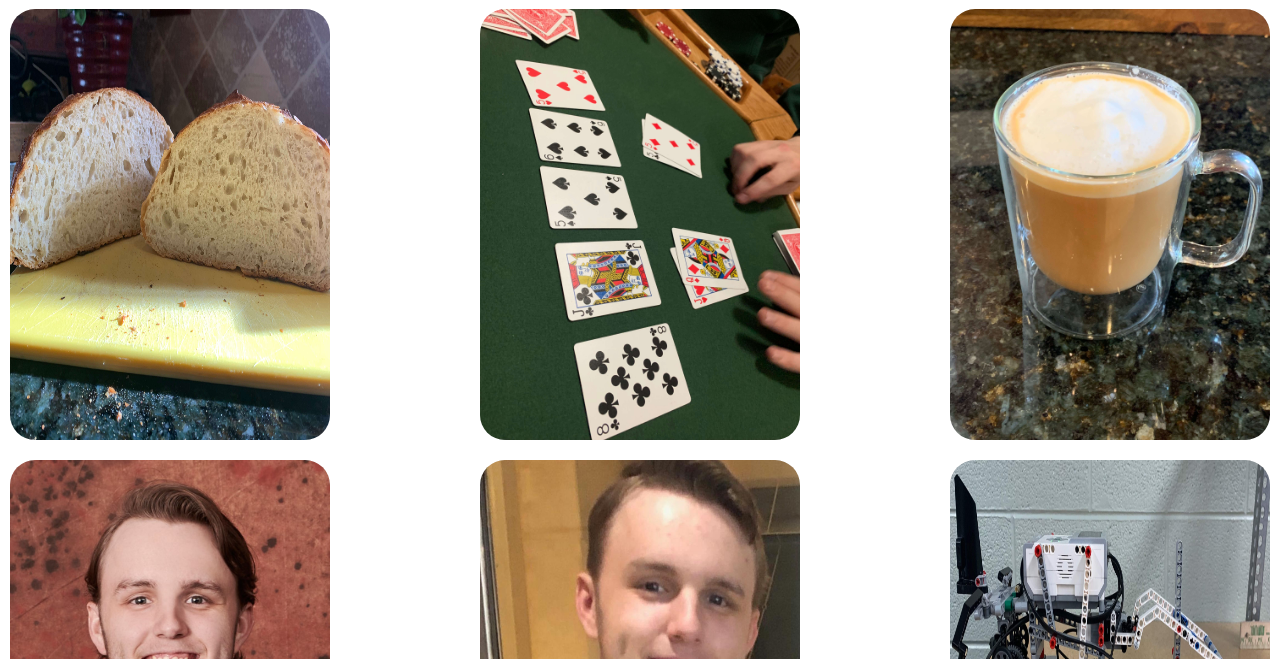
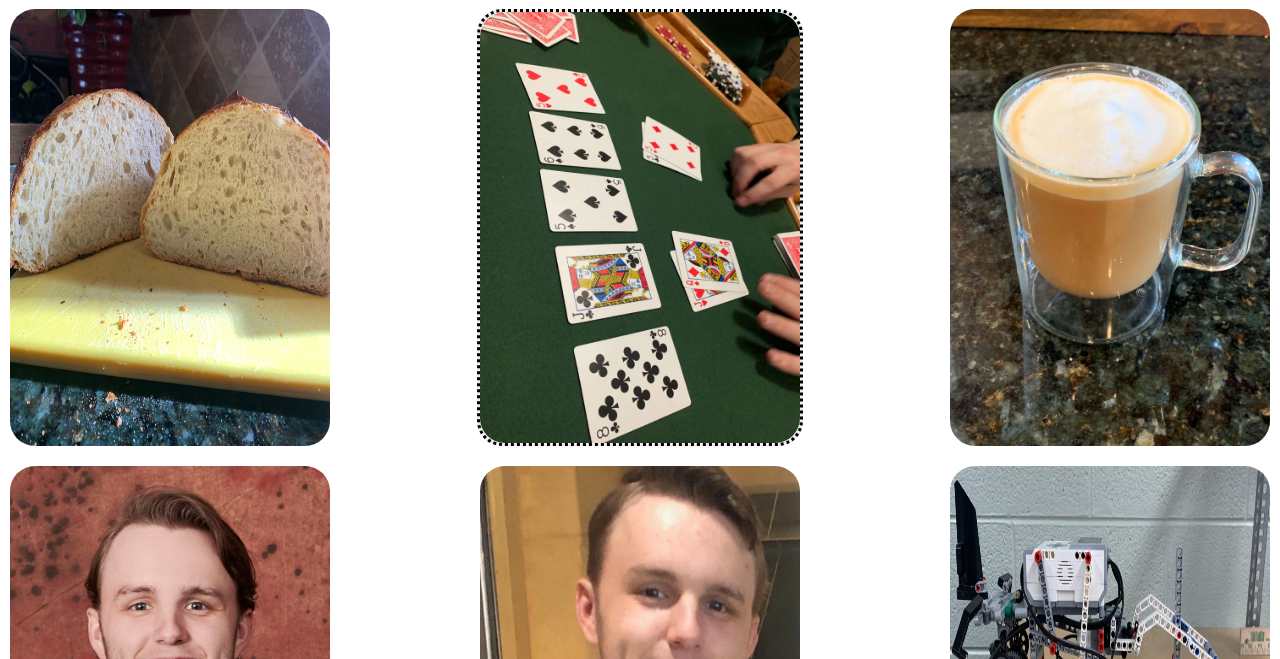
Before and after one commit to DylanDBurke26/449-photos, a plain HTML site: page index.html in a window 1280 px wide. Shown: the part 141-800 px from the top of the page. Drawn offline with Linux system fonts and the light colour scheme.

Commit message:
added border to image with link in index.html

```diff
--- a/index.html
+++ b/index.html
@@ -22,7 +22,7 @@
                 <img src="./photos/bread.jpg" alt="bread">
             </div>
 
-            <div>
+            <div id="link">
                 <a href="image.html">
                     <img src="./photos/quads.jpg" alt="fourOfAKind">
                 </a>
--- a/screen.css
+++ b/screen.css
@@ -65,6 +65,10 @@
     max-height: 25%;
 }
 
+#link {
+    border: 3px dotted black;
+}
+
 .imageDetail {
     width: 30%;
     height: 30%;
```
